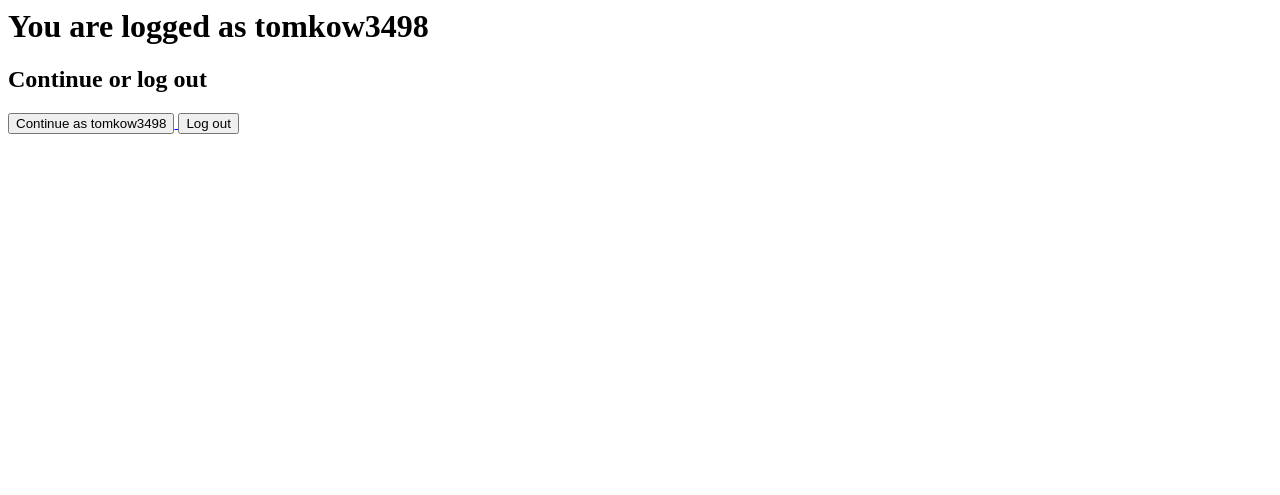
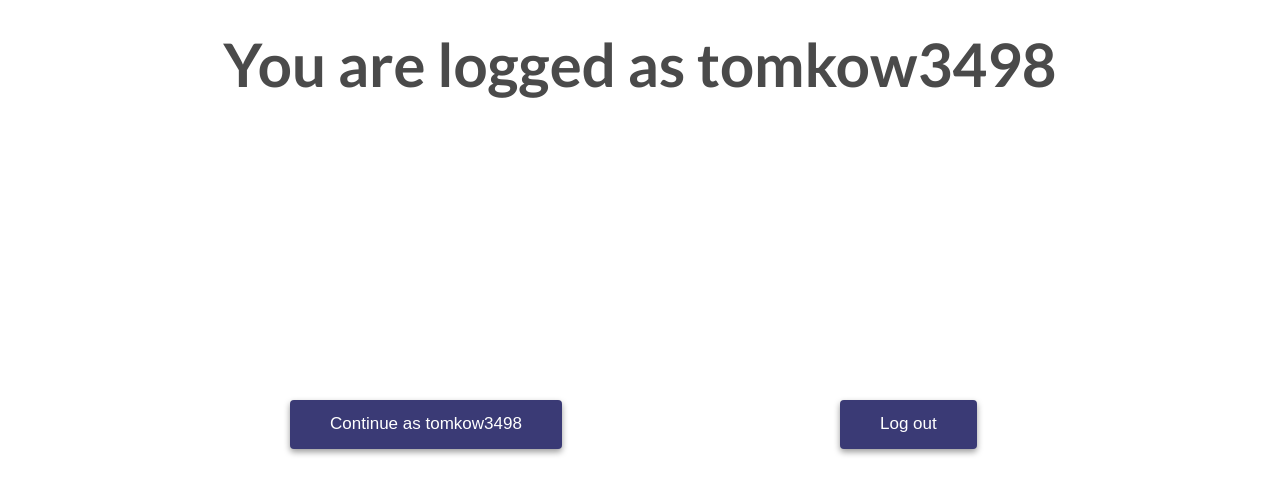
Before and after one commit to Stempnio/airport-management-system, a Django app: page /flights/login in a window 1280 px wide. Shown: the top 495 px of the page. Run offline with Django 4.2, Linux system fonts and the light colour scheme; a user stored in the database is signed in.

Commit message:
login page - layout improvement when user is logged in

```diff
--- a/flights/static/login_page/style.css
+++ b/flights/static/login_page/style.css
@@ -1,4 +1,29 @@
 @import url("https://fonts.googleapis.com/css?family=Lato:400,700");
+
+  .center {
+    text-align: center;
+    padding-top: 300px;
+  }
+.continue_log_out_btns {
+    outline: none;
+    border: none;
+    cursor: pointer;
+    padding: 0.9rem 2.5rem;
+    text-align: center;
+    background-color: #3a3a75;
+    color: #fff;
+    border-radius: 4px;
+    box-shadow: 0px 3px 6px rgba(0, 0, 0, 0.4);
+    font-size: 17px;
+    transition-duration: 0.4s;
+  position:absolute;
+}
+
+.continue_log_out_btns:hover{
+    background-color: white;
+    color: black;
+    border: 1px solid black;
+}
 
   h3 {
     font-family: 'Lato', sans-serif;
--- a/flights/templates/login.html
+++ b/flights/templates/login.html
@@ -5,14 +5,20 @@
     </head>
     <body>
         {% if user.is_authenticated %}
-            <h1>You are logged as {{ user }}</h1>
-            <h2>Continue or log out</h2>
-            <a href="boarding">
-                <button>Continue as {{ user }}</button>
-            </a>
-            <a href="boarding/logout">
-                <button>Log out</button>
-            </a>
+                <h1 id="title">You are logged as {{ user }}</h1>
+{#                <h2 id="title">Continue or log out</h2>#}
+            <div class="center">
+                <div style="padding-right: 700px">
+                    <a href="boarding">
+                        <button class="continue_log_out_btns">Continue as {{ user }}</button>
+                    </a>
+                </div>
+                <div style="padding-left: 400px">
+                <a href="boarding/logout">
+                    <button class="continue_log_out_btns">Log out</button>
+                </a>
+                </div>
+            </div>
         {% else %}
             <div id="title">Cracow Airport</div>
             <div id="airplane_div">
```
Also changed, not shown: db.sqlite3.
